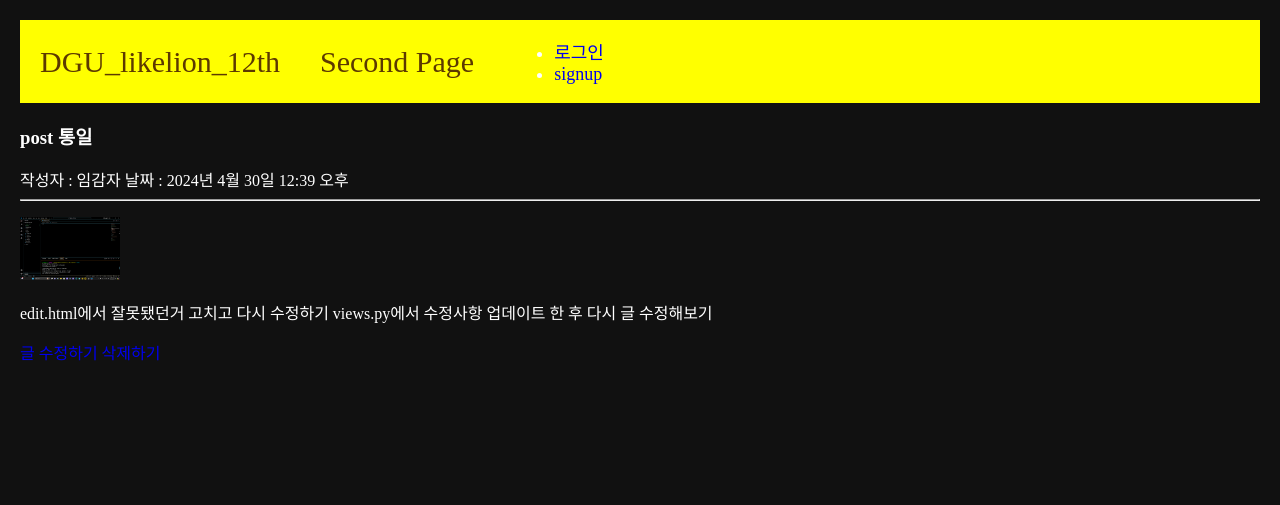
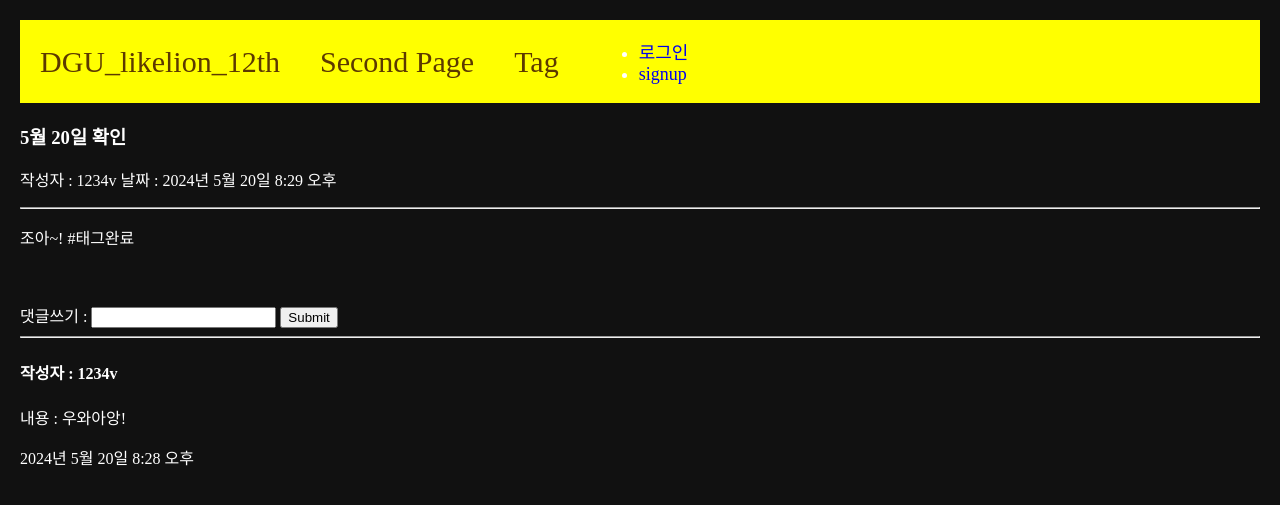
Before and after one commit to forestsoob/likelion_12th_hw, a Django app: page /1 in a window 1280 px wide. Shown: the top 505 px of the page. Run offline with Django 5.2, Linux system fonts and the light colour scheme; data comes from the database, SQL or seed files in the repository.

Commit message:
5주차과제1

```diff
--- a/project/main/admin.py
+++ b/project/main/admin.py
@@ -1,5 +1,7 @@
 from django.contrib import admin
-from .models import Post
+from .models import Post, Comment, Tag
 # Register your models here.
 
 admin.site.register(Post)
+admin.site.register(Comment)
+admin.site.register(Tag)
--- a/project/main/models.py
+++ b/project/main/models.py
@@ -1,16 +1,34 @@
 from django.db import models
+from django.contrib.auth.models import User
 
 # Create your models here.
+
+class Tag(models.Model):
+    name = models.CharField(max_length=30, null=False, blank=False)
+
+    def __str__(self):
+        return self.name
+
 class Post(models.Model):
     title = models.CharField(max_length=50)
-    writer = models.CharField(max_length=30)
+    writer = models.ForeignKey(User, null=False, blank=False, on_delete=models.CASCADE)
     body = models.TextField()
     pub_date = models.DateTimeField()
     image = models.ImageField(upload_to="post/", blank=True, null=True)
     weather = models.CharField(max_length=50, blank=True, null=True)
+    tags = models.ManyToManyField(Tag, related_name='posts', blank=True)
 
     def __str__(self):
         return self.title
 
     def summary(self):
         return self.body[:20]
+
+class Comment(models.Model):
+    content = models.TextField()
+    pub_date = models.DateTimeField()
+    writer = models.ForeignKey(User, null=False, blank=False, on_delete=models.CASCADE)
+    post = models.ForeignKey(Post, null=False, blank=False, on_delete=models.CASCADE)
+
+    def __str__(self):
+        return self.post.title + " : " + self.content[:20] + " by " + self.writer.profile.nickname
--- a/project/main/templates/main/detail.html
+++ b/project/main/templates/main/detail.html
@@ -4,12 +4,38 @@
 <h3>{{post.title}}</h3>
 작성자 : {{post.writer}}
 날짜 : {{post.pub_date}}
+<p>
+    {% for tag in post.tags.all %}
+            <a href="{% url 'main:tag-posts' tag.id %}">#{{ tag.name }} </a>
+    {% endfor %}
+</p>
 <hr/>
 {% if post.image %}
     <p><img src="{{ post.image.url }}" alt="사진" width="100px"></p>
 {% endif %}
 <p>{{post.body}}</p>
+{% if post.writer == user %}
 <a href="{% url 'main:edit' post.id %}">글 수정하기</a>
 <a href="{% url 'main:delete' post.id %}">삭제하기</a>
+{% endif %}
 <br>
+
+<div class="comment_container">
+    <div class="comment_form">
+        <h2></h2>
+        <form action="{% url 'main:detail' post.id %}" method="POST">
+            {% csrf_token %}
+            댓글쓰기 : <input type="text" name="content">
+            <input type="submit" name="submit">
+        </form>
+    </div>
+    <div class="commnet_list">
+        {% for comment in comments %}
+        <hr>
+        <h4>작성자 : {{comment.writer}}</h4>
+        <p>내용 : {{comment.content}}</p>
+        <p>{{comment.pub_date}}</p>
+        {% endfor %}
+    </div>
+</div>
 {% endblock %}
--- a/project/main/templates/main/new-post.html
+++ b/project/main/templates/main/new-post.html
@@ -4,7 +4,7 @@
 <form action="{% url 'main:create' %}" method="POST" enctype="multipart/form-data">
     {% csrf_token %}
     <p>제목 : <input type="text" name="title"></p>
-    <p>작성자 : <input type="text" name="writer"></p>
+    <!-- <p>작성자 : <input type="text" name="writer"></p> -->
     <p>날씨 : <input type="text" name="weather"></p>
     <p>사진 :<input type="file" name="image"></p>
     <p>내용 : <textarea type="text" name="body" id="" cols="30" rows="10"></textarea></p>
--- a/project/main/templates/main/secondpage.html
+++ b/project/main/templates/main/secondpage.html
@@ -3,6 +3,11 @@
 <h1 class="contents">친바 3조 두두둥장!</h1>
 <div class="contents">(Feat: 친바 1등의 주인공)</div>
 <div>
+    <div>
+      {% if user.is_authenticated %}
+      <a href="{% url 'main:new-post' %}">새 글 작성하기</a>
+      {% endif %}
+    </div>
   {% for post in posts %}
   <div>
       <hr/>
--- a/project/main/urls.py
+++ b/project/main/urls.py
@@ -12,4 +12,6 @@
     path('edit/<int:id>', edit, name="edit"),
     path('update/<int:id>', update, name="update"),
     path('delete/<int:id>', delete, name="delete"),
+    path('tag-list', tag_list, name="tag-list"),
+    path('tag-posts/<int:tag_id>', tag_posts, name="tag-posts"),
 ]
--- a/project/main/views.py
+++ b/project/main/views.py
@@ -1,7 +1,7 @@
 from django.shortcuts import render, redirect, get_object_or_404
 from django.utils import timezone
 
-from .models import Post
+from .models import Post, Comment, Tag
 
 # Create your views here.
 def mainpage(request):
@@ -17,44 +17,89 @@
     return render(request, 'main/new-post.html')
 def detail(request, id):
     post = get_object_or_404(Post, pk = id)
-    return render(request, 'main/detail.html', {'post':post})
+    if request.method == 'GET':
+        comments = Comment.objects.filter(post=post)
+        return render(request, 'main/detail.html', {'post':post, 'comments': comments})
+
+    elif request.method == 'POST':
+        new_comment = Comment()
+
+        new_comment.post = post
+        new_comment.writer = request.user
+        new_comment.content = request.POST['content']
+        new_comment.pub_date = timezone.now()
+
+        new_comment.save()
+        return redirect('main:detail', id)
+
 def edit(request, id):
     edit_post = Post.objects.get(pk=id)
     return render(request, 'main/edit.html', {'post' : edit_post})
 def create(request):
-    new_post = Post()
+        if request.user.is_authenticated:
+            new_post = Post()
 
-    new_post.title = request.POST['title']
-    new_post.writer = request.POST['writer']
-    new_post.body = request.POST['body']
-    new_post.pub_date = timezone.now()
-    new_post.image = request.FILES.get('image')
-    new_post.weather = request.POST['weather']
+            new_post.title = request.POST['title']
+            new_post.writer = request.user
+            new_post.body = request.POST['body']
+            new_post.pub_date = timezone.now()
+            new_post.image = request.FILES.get('image')
+            new_post.weather = request.POST['weather']
 
-    new_post.save()
+            new_post.save()
 
-    return redirect('main:detail', new_post.id)
+            # 본문을 띄어쓰기 기준으로 나누기
+            words = new_post.body.split(' ')
+            tag_list = []
+
+            for w in words:
+                if len(w)>0:
+                    if w[0] == '#':
+                        tag_list.append(w[1:])
+
+            for t in tag_list:
+                tag, boolean = Tag.objects.get_or_create(name=t)
+                new_post.tags.add(tag.id)
+
+            return redirect('main:detail', new_post.id)
+
+        else:
+            return redirect('accounts:login')
 
 def update(request, id):
     update_post = Post.objects.get(pk=id)
+    if request.user.is_authenticated and request.user == update_post.writer:
+        update_post.title = request.POST['title']
+        update_post.body = request.POST['body']
+        update_post.pub_date = timezone.now()
 
-    update_post.title = request.POST['title']
-    update_post.writer = request.POST['writer']
-    update_post.body = request.POST['body']
-    update_post.pub_date = timezone.now()
+        if 'weather' in request.POST:
+            update_post.weather = request.POST['weather']
 
-    if 'weather' in request.POST:
-        update_post.weather = request.POST['weather']
+        if request.FILES.get('image'):
+            update_post.image = request.FILES['image']
 
-    if request.FILES.get('image'):
-        update_post.image = request.FILES['image']
+        update_post.save()
+        return redirect('main:detail', update_post.id)
+    return redirect('accounts:detail', update_post.id)
 
-    update_post.save()
 
-    return redirect('main:detail', update_post.id)
 
 def delete(request, id):
     delete_post = Post.objects.get(pk=id)
 
     delete_post.delete()
     return redirect('main:secondpage')
+
+
+def tag_list(request):
+    tags = Tag.objects.all()
+    return render(request, 'main/tag-list.html', { 'tags' : tags })
+
+def tag_posts(request, tag_id):
+    tag = get_object_or_404(Tag, id=tag_id)
+    posts = tag.posts.all()
+    return render(request, 'main/tag-post.html', {
+        'tag' : tag,
+        'posts' : posts
+    })
--- a/project/project/templates/shared/_navbar.html
+++ b/project/project/templates/shared/_navbar.html
@@ -4,6 +4,7 @@
     <!-- secondpage 링크 연결 -->
     <a class="navbar-link" href="{% url 'main:secondpage' %}">Second Page</a>
 
+    <a class="navbar-link" href="{% url 'main:tag-list' %}">Tag</a>
     <!-- 사용자 인증 정보 -->
     <div class="nav-right">
         {% if user.is_authenticated %}
```
Also changed, not shown: project/main/templates/main/tag-list.html (added, +14 -0 lines), project/main/templates/main/tag-post.html (added, +18 -0 lines), project/accounts/migrations/0003_alter_profile_user.py (added), project/db.sqlite3, project/main/migrations/0005_alter_post_writer.py (added), project/main/migrations/0006_comment.py (added), project/main/migrations/0007_tag_post_tags.py (added).
